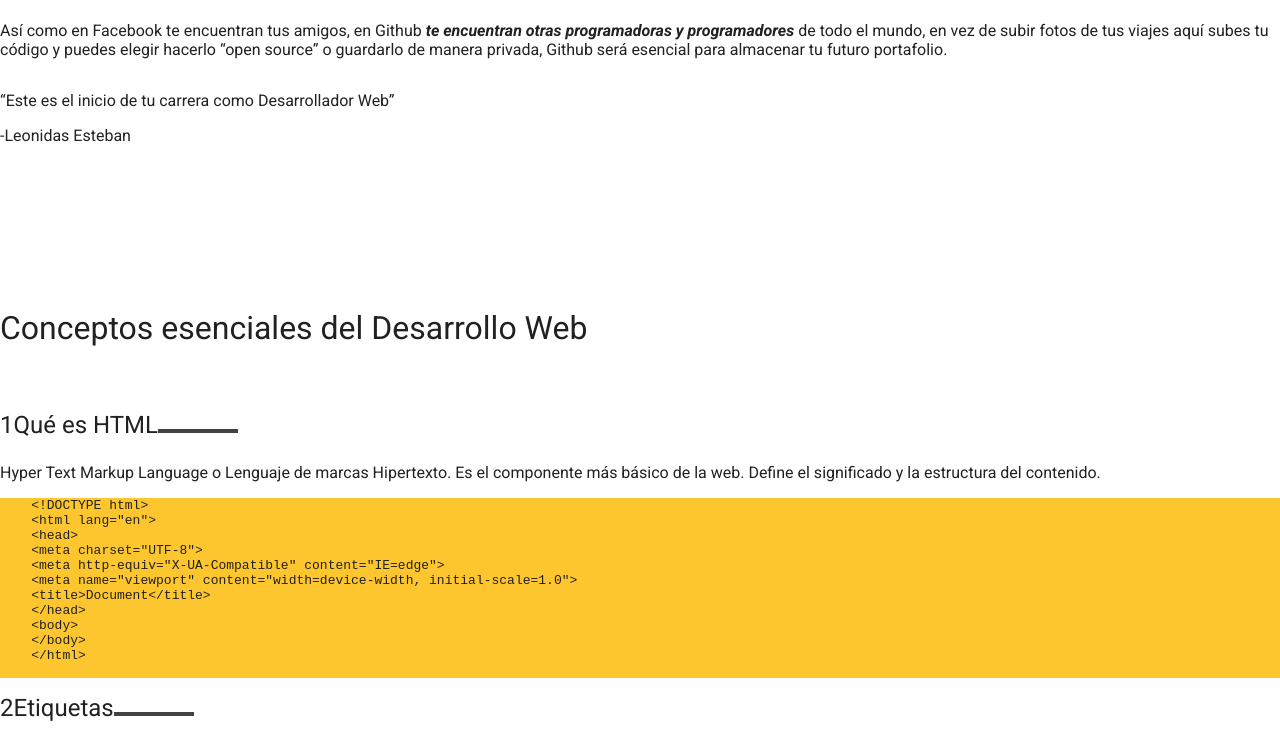
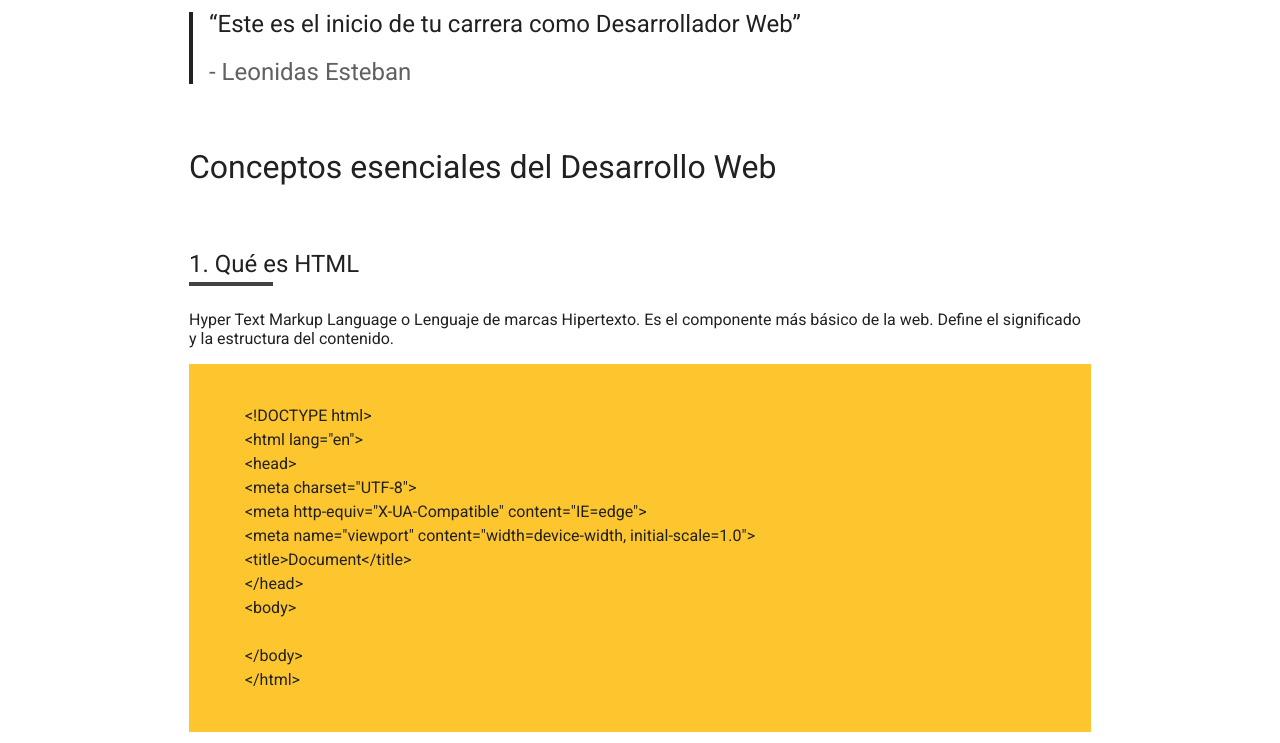
Before and after one commit to MauSousa/curso-esencial-html-css, a plain HTML site: page src/index.html in a window 1280 px wide. Shown: the part 1699-2442 px from the top of the page. Drawn offline with Linux system fonts and the light colour scheme.

Commit message:
Se termina el proyecto utilizando valores y propiedades fisicas del modelo de caja

```diff
--- a/src/assets/css/styles-physical.css
+++ b/src/assets/css/styles-physical.css
@@ -36,6 +36,10 @@
   --pesoParrafo: 700;
 }
 
+html {
+  scroll-behavior: smooth;
+}
+
 body {
   color: var(--principal);
   font-family: 'Roboto', sans-serif;
@@ -48,15 +52,31 @@
   height: 350px;
 }
 
+/* .header {
+  position: sticky;
+  top: 0;
+} */
+
 header {
   font-size: 14px;
+  width: 188px;
   color: var(--enlaces);
   font-weight: var(--peso);
+  position: absolute;
+  top: 64px;
+  left: -232px;
+  z-index: 1;
+  cursor: pointer;
+  line-height: 24px;
 }
 
 header a {
   color: var(--enlaces);
   text-decoration: none;
+}
+
+header li {
+  margin-bottom: 16px;
 }
 
 header a:hover {
@@ -67,6 +87,24 @@
   font-weight: bold;
 }
 
+.header-content {
+  position: relative;
+}
+
+.main {
+  position: relative;
+}
+
+.wrapper {
+  width: 902px;
+  margin: auto;
+}
+
+.main-content {
+  background: white;
+  /* padding: 20px; */
+}
+
 h1 {
   font-size: 60px;
   font-weight: var(--peso);
@@ -74,9 +112,9 @@
   margin-bottom: 16px;
 }
 
-h1 + p {
+/* h1 + p {
   margin-bottom: 64px;
-}
+} */
 
 h2 {
   font-size: 32px;
@@ -89,6 +127,7 @@
   margin-top: 16px;
   margin-bottom: 24px;
   font-weight: normal;
+  position: relative;
 }
 
 .section-content + hr {
@@ -101,7 +140,8 @@
 
 .section-content {
   counter-reset: titleList;
-  margin-top: 164px;
+  margin-top: 64px;
+  position: relative;
 }
 
 .section-content:first-of-type {
@@ -109,21 +149,23 @@
 }
 
 .section-content h3 {
-  font-size: 24px;
-  font-weight: var(--peso);
   counter-increment: titleList;
+  padding-bottom: 8px;
 }
 
 .section-content h3::before {
-  content: counter(titleList, decimal);
+  content: counter(titleList, decimal) '. ';
 }
 
 .section-content h3::after {
   content: '';
-  width: 80px;
+  width: 84px;
   height: 4px;
   background: var(--parrafos);
   display: inline-block;
+  position: absolute;
+  left: 0;
+  bottom: 0;
 }
 
 .section-content ol li {
@@ -148,10 +190,29 @@
 
 pre {
   background: #fec62e;
+  padding: 40px;
+  font-family: 'Roboto';
+  line-height: 24px;
 }
 
 blockquote {
   margin: 32px 0;
+  padding-left: 16px;
+  font-size: 24px;
+  border-left: 4px solid var(--principal);
+  line-height: 24px;
+}
+
+blockquote span {
+  color: var(--enlaces);
+}
+
+blockquote span::before {
+  content: '-';
+}
+
+.img {
+  width: 862px;
 }
 
 footer {
--- a/src/index.html
+++ b/src/index.html
@@ -19,6 +19,9 @@
 
   <body>
     <div class="hero"></div>
+    <div class="header">
+      <div class="wrapper">
+        <div class="header-content">
           <header>
             <p class="contenido">CONTENIDO</p>
             <nav>
@@ -44,7 +47,12 @@
               </details>
             </nav>
           </header>
-    <main>
+        </div>
+      </div>
+    </div>
+    <main class="main">
+      <div class="wrapper">
+        <div class="main-content">
           <h1>Curso Esencial de HTML y CSS</h1>
           <p>
             Este es el inicio de tu carrera como Desarrollador Web, empezarás
@@ -63,9 +71,9 @@
             <h3 id="google-chrome">Google Chrome</h3>
             <p>
               Chrome va a ser
-          <strong><i>el navegador que utilizaremos en el curso</i></strong> por
-          su extenso soporte de nuevos estándares y herramientas de desarrollo
-          avanzadas y de amigable uso.
+              <strong><i>el navegador que utilizaremos en el curso</i></strong>
+              por su extenso soporte de nuevos estándares y herramientas de
+              desarrollo avanzadas y de amigable uso.
             </p>
             <img
               loading="lazy"
@@ -80,9 +88,9 @@
                 <i
                   >de texto más popular y potente del mercado actualmente</i
                 > </strong
-          >, su fácil uso y la capacidad de extenderlo por medio de plugins lo
-          hace el complemento perfecto para cualquier programador sin importar
-          el lenguaje en el que se desemvuelva.
+              >, su fácil uso y la capacidad de extenderlo por medio de plugins
+              lo hace el complemento perfecto para cualquier programador sin
+              importar el lenguaje en el que se desemvuelva.
             </p>
             <img
               loading="lazy"
@@ -92,8 +100,9 @@
             />
             <h3 id="figma">Figma</h3>
             <p>
-          Figma es una la herramienta más popular en la actualidad para entregar
-          diseños a los desarrolladores para su implementación por su
+              Figma es una la herramienta más popular en la actualidad para
+              entregar diseños a los desarrolladores para su implementación por
+              su
               <strong><i>fácil uso</i></strong>
               porque puede ser usado directamente desde el navegador.
             </p>
@@ -107,15 +116,20 @@
             <p>
               Así como en Facebook te encuentran tus amigos, en Github
               <strong
-            ><i>te encuentran otras programadoras y programadores</i></strong
+                ><i
+                  >te encuentran otras programadoras y programadores</i
+                ></strong
               >
-          de todo el mundo, en vez de subir fotos de tus viajes aquí subes tu
-          código y puedes elegir hacerlo “open source” o guardarlo de manera
-          privada, Github será esencial para almacenar tu futuro portafolio.
+              de todo el mundo, en vez de subir fotos de tus viajes aquí subes
+              tu código y puedes elegir hacerlo “open source” o guardarlo de
+              manera privada, Github será esencial para almacenar tu futuro
+              portafolio.
             </p>
             <blockquote>
               <p>“Este es el inicio de tu carrera como Desarrollador Web”</p>
-          <p>-Leonidas Esteban</p>
+              <p>
+                <span> Leonidas Esteban </span>
+              </p>
             </blockquote>
           </section>
           <hr />
@@ -124,8 +138,8 @@
             <h3 id="html">Qué es HTML</h3>
             <p>
               Hyper Text Markup Language o Lenguaje de marcas Hipertexto. Es el
-          componente más básico de la web. Define el significado y la estructura
-          del contenido.
+              componente más básico de la web. Define el significado y la
+              estructura del contenido.
             </p>
             <pre>
     &lt;!DOCTYPE html&gt;
@@ -137,33 +151,35 @@
     &lt;title&gt;Document&lt;/title&gt;
     &lt;/head&gt;
     &lt;body&gt;
+
     &lt;/body&gt;
-    &lt;/html&gt;
-        </pre>
+    &lt;/html&gt;</pre
+            >
             <h3 id="tags">Etiquetas</h3>
             <p>
               Las etiquetas HTML van a ayudarnos a brindar una estructura y
               semántica al contenido de nuestro website y cada una tiene
-          características y usos diferentes aunque visualmente den un resultado
-          similar.
+              características y usos diferentes aunque visualmente den un
+              resultado similar.
             </p>
             <p>
               Muchas etiquetas son fácil de diferencias como los headings o las
-          imágenes y otras diferentes como header, footer, section o div, aquí
-          es donde la semántica será la respuesta y si sabemos un poco de inglés
-          también podremos darnos una pequeña idea de su uso pero en este curso
-          vamos a usar las más importantes y que serán parte de tu día a día
-          como Software Developer.
+              imágenes y otras diferentes como header, footer, section o div,
+              aquí es donde la semántica será la respuesta y si sabemos un poco
+              de inglés también podremos darnos una pequeña idea de su uso pero
+              en este curso vamos a usar las más importantes y que serán parte
+              de tu día a día como Software Developer.
             </p>
             <h3 id="dom">DOM</h3>
             <p>
-          El Document Object Model es una estructura de árbol que representará
-          todos nuestros proyectos web como si un árbol genealógico fuera:
-          padres, hijos, hermanos con niveles infinitos. cuando entendemos esta
-          anidación podemos identificar dependencias, herencias en css y que tan
-          complejo es nuestro proyecto.
+              El Document Object Model es una estructura de árbol que
+              representará todos nuestros proyectos web como si un árbol
+              genealógico fuera: padres, hijos, hermanos con niveles infinitos.
+              cuando entendemos esta anidación podemos identificar dependencias,
+              herencias en css y que tan complejo es nuestro proyecto.
             </p>
             <img
+              class="img"
               loading="lazy"
               src="./assets/images/dom.png"
               alt="DOM"
@@ -173,29 +189,31 @@
             <p>
               La semántica le brinda sentido a cada elemento existen en un sitio
               web, algunos elementos será meramente decorativos y no deben
-          significar nada pero otros serán títulos y deberán estar en diferente
-          jerarquías o alguna secciones serán más relevantes que otras, esto
-          ayudará a los motores de búsqueda como Google o Duck Duck Go a
-          diferenciar tu contenido, categorizar y será la herramientas más
-          valiosa para estar en los primeros resultados de búsqueda SEO. También
-          ayudará a la accesibilidad de tu sitio web, para que personas con
-          habilidades diferentes puedan entender cada contenido.
+              significar nada pero otros serán títulos y deberán estar en
+              diferente jerarquías o alguna secciones serán más relevantes que
+              otras, esto ayudará a los motores de búsqueda como Google o Duck
+              Duck Go a diferenciar tu contenido, categorizar y será la
+              herramientas más valiosa para estar en los primeros resultados de
+              búsqueda SEO. También ayudará a la accesibilidad de tu sitio web,
+              para que personas con habilidades diferentes puedan entender cada
+              contenido.
             </p>
             <h3 id="atributos">Atributos</h3>
             <p>
               Los atributos le dan características extra a las etiquetas para
               complementar información y son pre programadas por el navegador,
-          algunos atributos funcionan en todas las etiquetas de la misma forma
-          como ‘class’ pero otros atributos funcionan en solo alguna etiquetas
-          como src
+              algunos atributos funcionan en todas las etiquetas de la misma
+              forma como ‘class’ pero otros atributos funcionan en solo alguna
+              etiquetas como src
             </p>
             <h3 id="css">CSS</h3>
             <p>
-          Hojas de Estilo en Cascada (del inglés Cascading Style Sheets) o CSS
-          es el lenguaje de estilos utilizado para describir la presentación de
-          documentos HTML
+              Hojas de Estilo en Cascada (del inglés Cascading Style Sheets) o
+              CSS es el lenguaje de estilos utilizado para describir la
+              presentación de documentos HTML
             </p>
             <img
+              class="img"
               loading="lazy"
               src="./assets/images/css.png"
               alt="CSS"
@@ -234,12 +252,12 @@
             <ul>
               <li>inline-size / block-size</li>
               <li>
-            margin-block | margin-inline | margin-block-start | margin-block-end
-            | margin-inline-start | margin-inline-end
+                margin-block | margin-inline | margin-block-start |
+                margin-block-end | margin-inline-start | margin-inline-end
               </li>
               <li>
-            border-block | border-inline | border-block-start | border-block-end
-            | border-inline-start | border-inline-end
+                border-block | border-inline | border-block-start |
+                border-block-end | border-inline-start | border-inline-end
               </li>
               <li>
                 padding-block | padding-inline | padding-block-start |
@@ -248,6 +266,7 @@
             </ul>
             <h3>Modelo de caja</h3>
             <img
+              class="img"
               loading="lazy"
               src="./assets/images/LeonidasEsteban.png"
               alt="Leonidas Esteban"
@@ -262,6 +281,8 @@
           <input type="text" placeholder="Nombre" />
           <input type="text" placeholder="Correo electrónico" />
           <button>Suscribirme</button>
+        </div>
+      </div>
       <footer>
         <p>© Leonidas Esteban 2021</p>
         <a href="#"
```
Lines whose indentation alone changed are shown as unchanged.
